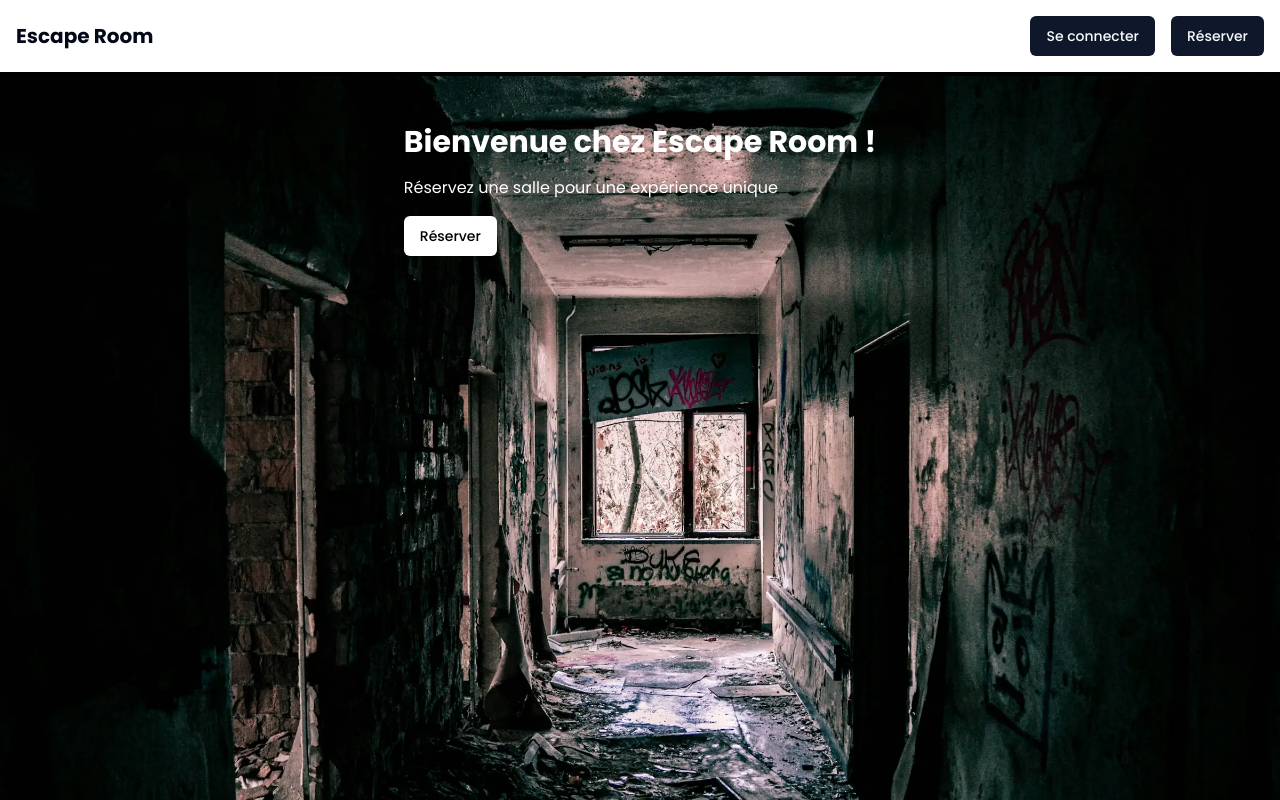
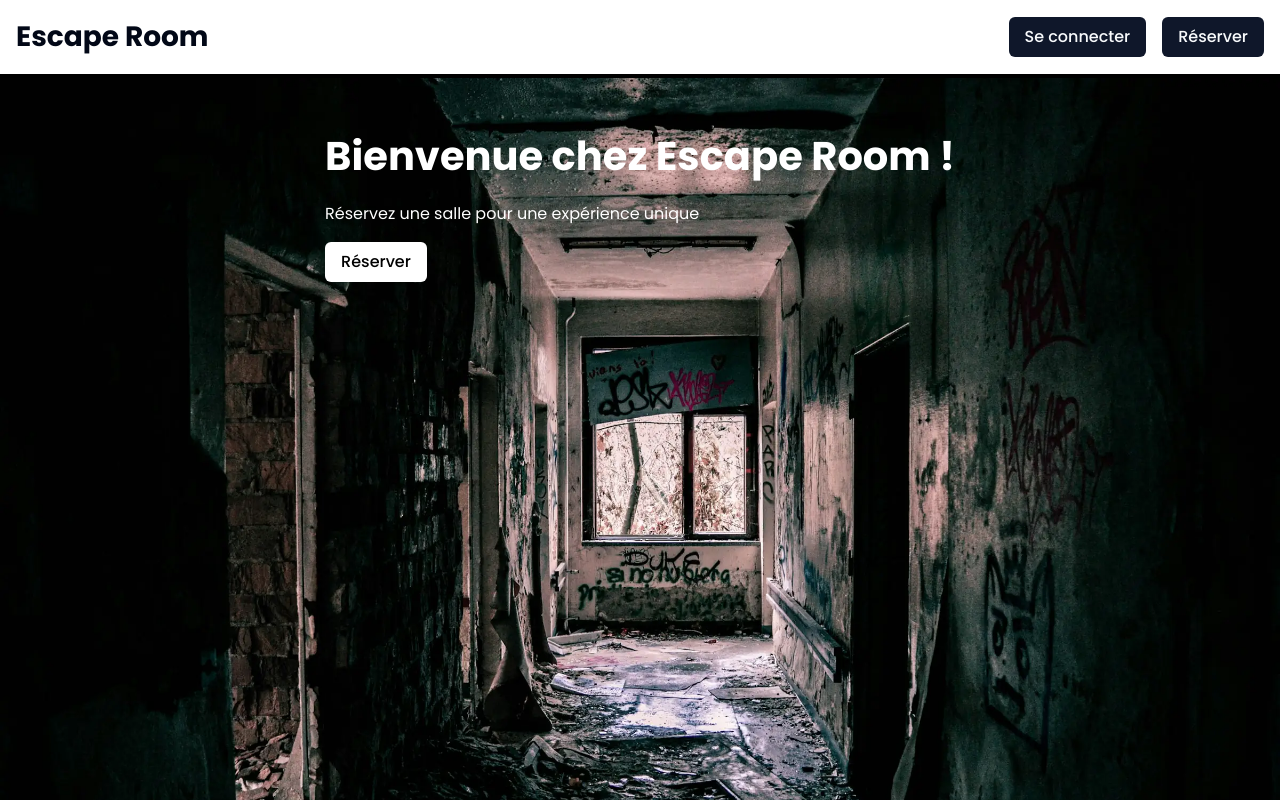
Before and after one commit to SebastienLaurentt/Escape-Game, a Next.js app: page / in a window 1280 px wide. Shown: the top 800 px of the page. Built offline with nearby package versions, Linux system fonts and the light colour scheme; no server answers.

Commit message:
update Tailwind conig screens and fontsize

```diff
--- a/tailwind.config.ts
+++ b/tailwind.config.ts
@@ -14,10 +14,30 @@ const config = {
       center: true,
       padding: "2rem",
       screens: {
+        'md': '768px',
+        'lg': '1024px',
+        'xl': '1280px',
         "2xl": "1400px",
       },
     },
     extend: {
+      fontSize: {
+        xxs: "8px",
+        xs: "12px",
+        sm: "16px",
+        md: "20px",
+        lg: "24px",
+        "xl": "28px",
+        "2xl": "32px",
+        "3xl": "40px",
+        "4xl": "48px",
+        "5xl": "56px",
+        "6xl": "64px",
+        "7xl": "72px",
+        "8xl": "80px",
+        "9xl": "88px",
+        "10xl": "96px",
+      },
       colors: {
         border: "hsl(var(--border))",
         input: "hsl(var(--input))",
```
